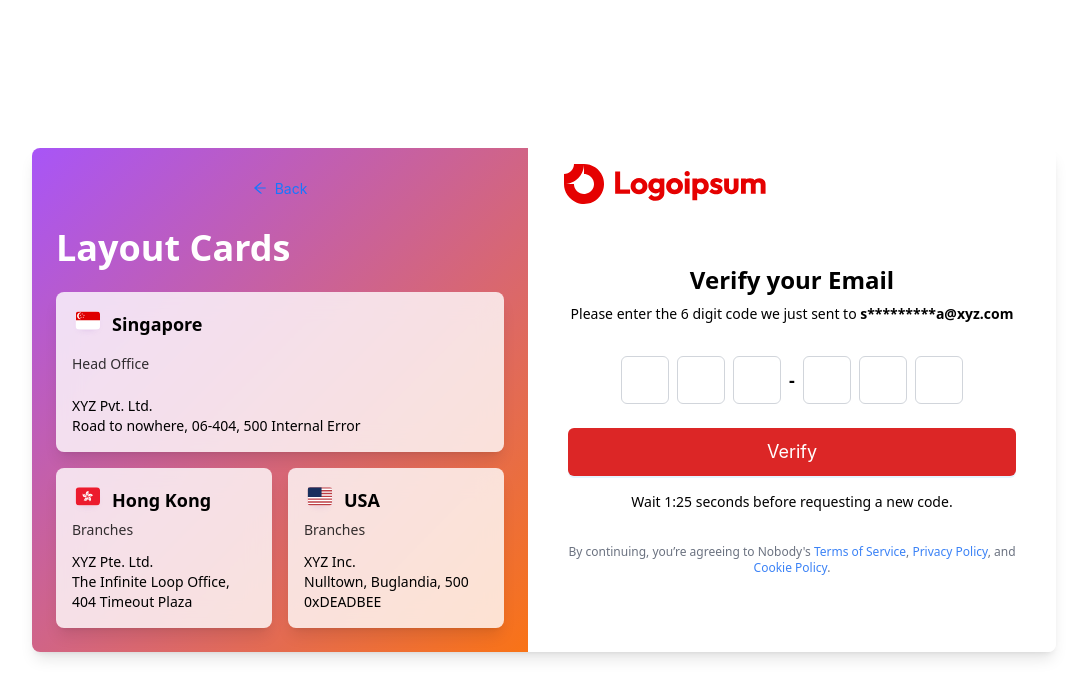
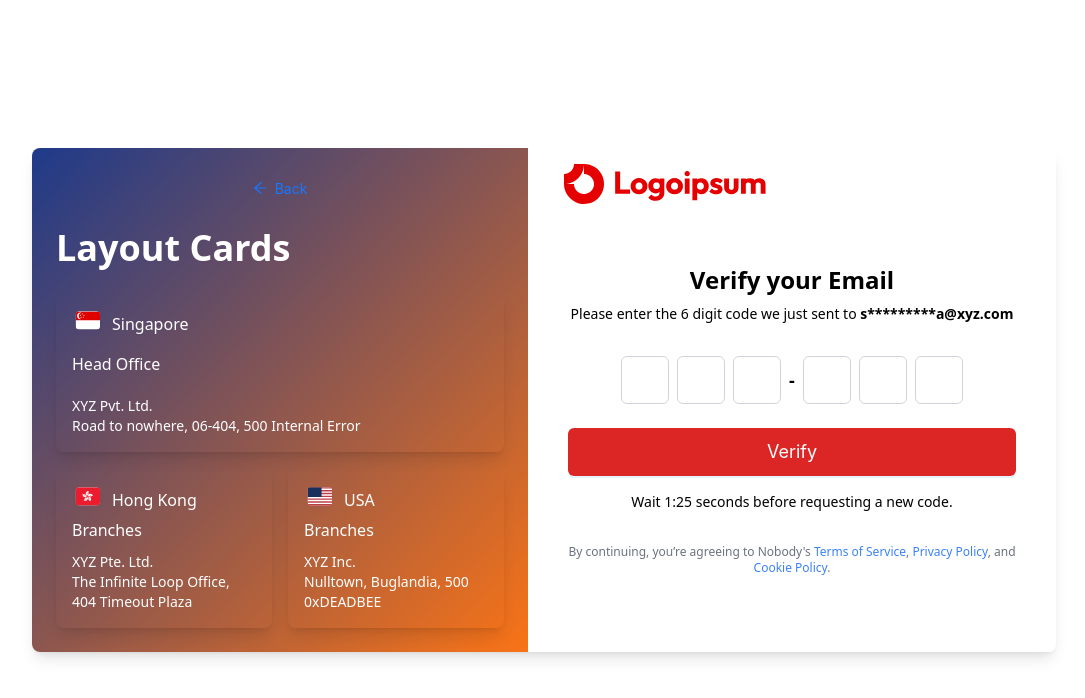
Before and after one commit to Saumyaaaaa/signup-otp-project, a React (Vite) app: page /otp-verification in a window 1280 px wide. Shown: the top 698 px of the page, without its empty margins (96-1181 px from the left). Built offline with nearby package versions, Linux system fonts and the light colour scheme.

Commit message:
some css adjusted

```diff
--- a/src/components/OTPVerification.jsx
+++ b/src/components/OTPVerification.jsx
@@ -57,7 +57,7 @@ const OTPVerification = () => {
     <div className="flex items-center justify-center h-screen bg-white">
       <div className="relative flex flex-col md:flex-row w-full max-w-5xl bg-white rounded-lg shadow-lg overflow-hidden">
         {/* Left Section */}
-        <div className="flex-1 p-6 flex flex-col justify-center bg-gradient-to-br from-purple-500 to-orange-500">
+        <div className="flex-1 p-6 flex flex-col justify-center bg-gradient-to-br from-blue-900 to-orange-500">
           <Button
             type="link"
             className="text-white mb-6"
@@ -68,46 +68,53 @@ const OTPVerification = () => {
           <h1 className="text-4xl font-bold mb-6 text-white">Layout Cards</h1>
           <div className="grid grid-cols-1 gap-4">
             {/* Singapore Card */}
-            <div className="h-40 p-4 bg-white bg-opacity-80 rounded-lg shadow-lg backdrop-blur-md flex flex-col justify-between">
+            <div className="card h-40 p-4 rounded-lg shadow-lg flex flex-col justify-between">
               <div className="flex items-center">
                 <img
                   src={singaporeFlag}
                   alt="Singapore flag"
                   className="w-8 h-8 mr-2"
                 />
-                <h2 className="text-lg font-semibold">Singapore</h2>
+                <h2 className="country-name text-white">Singapore</h2>
               </div>
-              <p className="text-sm opacity-80">Head Office</p>
-              <p className="text-sm mt-2">
+              <p className="country-info text-white">Head Office</p>
+              <p className="text-sm mt-2 text-white">
                 XYZ Pvt. Ltd.
                 <br />
                 Road to nowhere, 06-404, 500 Internal Error
               </p>
             </div>
+
+            {/* Hong Kong & USA Cards */}
             <div className="grid grid-cols-2 gap-4">
-              <div className="h-40 p-4 bg-white bg-opacity-80 rounded-lg shadow-lg backdrop-blur-md flex flex-col justify-between">
+              <div className="card h-40 p-4 rounded-lg shadow-lg flex flex-col justify-between">
                 <div className="flex items-center">
                   <img
                     src={hongKongFlag}
                     alt="Hong Kong flag"
                     className="w-8 h-8 mr-2"
                   />
-                  <h2 className="text-lg font-semibold">Hong Kong</h2>
+                  <h2 className="country-name text-white" >Hong Kong</h2>
                 </div>
-                <p className="text-sm opacity-80">Branches</p>
-                <p className="text-sm mt-2">
+                <p className="country-info text-white">Branches</p>
+                <p className="text-sm mt-2 text-white">
                   XYZ Pte. Ltd.
                   <br />
                   The Infinite Loop Office, 404 Timeout Plaza
                 </p>
               </div>
-              <div className="h-40 p-4 bg-white bg-opacity-80 rounded-lg shadow-lg backdrop-blur-md flex flex-col justify-between">
+
+              <div className="card h-40 p-4 rounded-lg shadow-lg flex flex-col justify-between">
                 <div className="flex items-center">
-                  <img src={usaFlag} alt="USA flag" className="w-8 h-8 mr-2" />
-                  <h2 className="text-lg font-semibold">USA</h2>
+                  <img
+                    src={usaFlag}
+                    alt="USA flag"
+                    className="w-8 h-8 mr-2"
+                  />
+                  <h2 className="country-name text-white">USA</h2>
                 </div>
-                <p className="text-sm opacity-80">Branches</p>
-                <p className="text-sm mt-2">
+                <p className="country-info text-white">Branches</p>
+                <p className="text-sm mt-2 text-white">
                   XYZ Inc.
                   <br />
                   Nulltown, Buglandia, 500 0xDEADBEE
@@ -116,6 +123,7 @@ const OTPVerification = () => {
             </div>
           </div>
         </div>
+
         {/* Right Section */}
         <div className="flex-1 bg-white p-10 flex flex-col justify-center relative">
           <img
```
